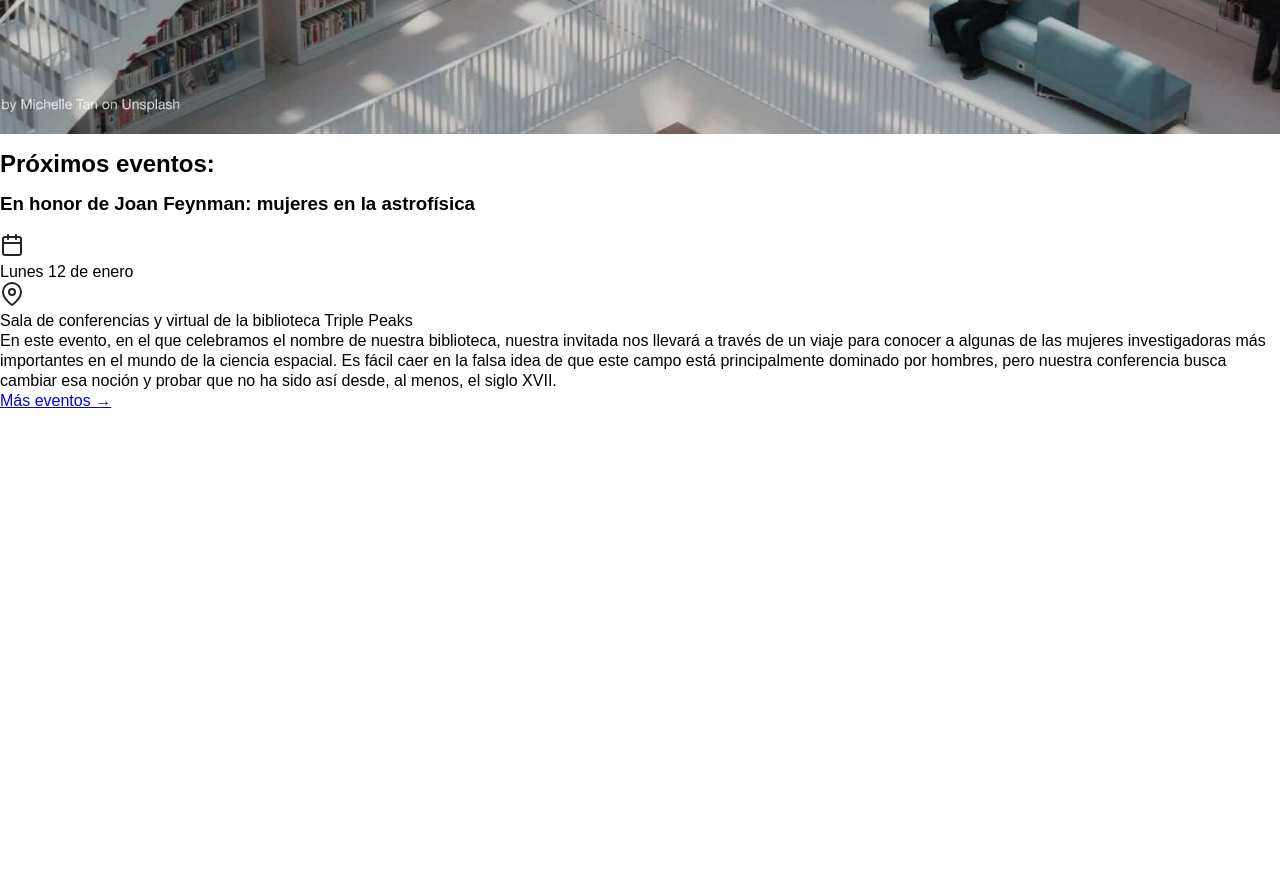
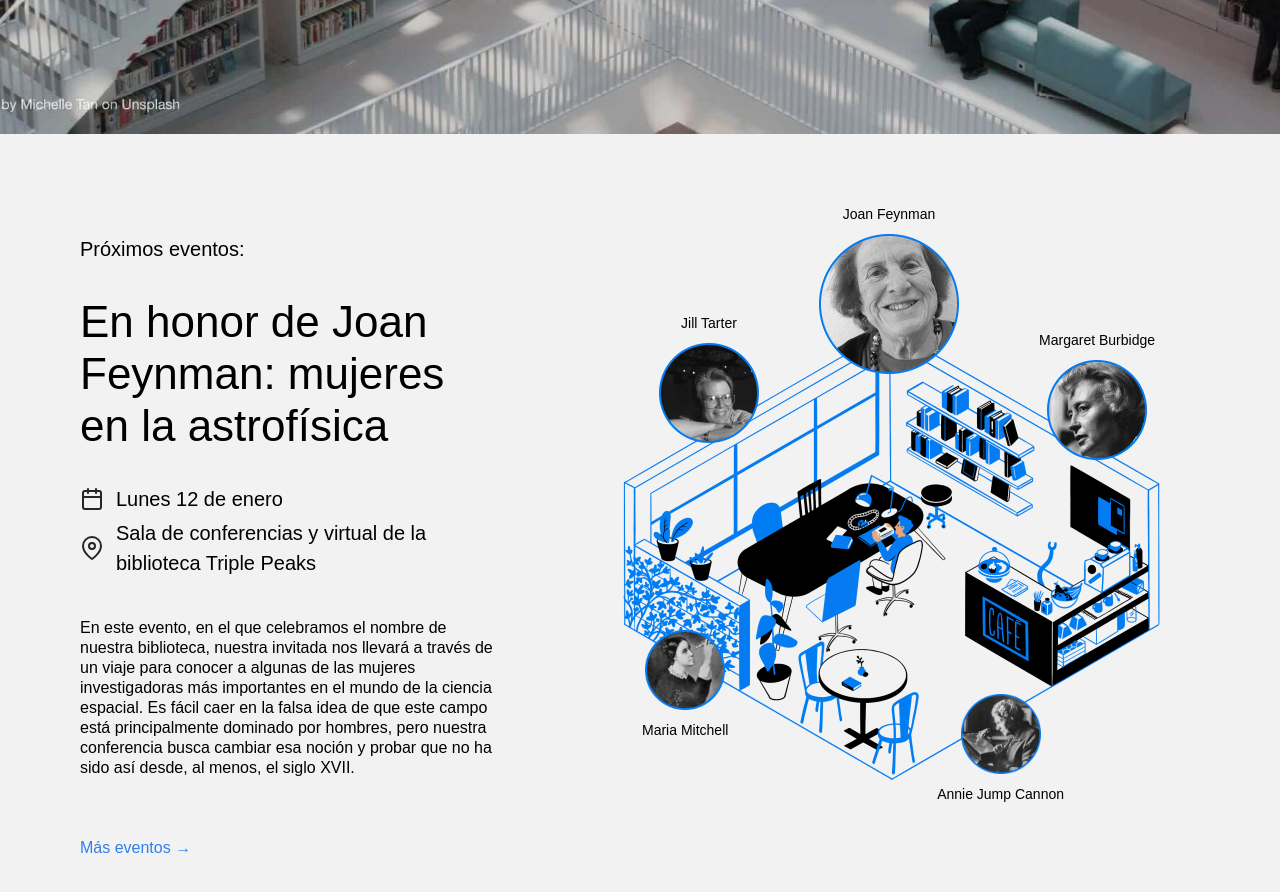
Before and after one commit to NorimNori/web_project_library_es, a plain HTML site: page index.html in a window 1280 px wide. Shown: the part 1960-2852 px from the top of the page. Before the commit the page ends 2371 px from the top, so only its background shows below. Drawn offline with Linux system fonts and the light colour scheme.

Commit message:
feat: add CSS styles for events section

```diff
--- a/index.html
+++ b/index.html
@@ -25,7 +25,7 @@
               >
             </li>
             <li>
-              <a class="nav__link">Eventos</a>
+              <a class="nav__link" href="#events">Eventos</a>
             </li>
             <li>
               <a class="nav__link">Conviértete en miembro</a>
@@ -138,7 +138,7 @@
           </ul>
         </section>
 
-        <section class="events">
+        <section id="events" class="events">
           <div class="events__content">
             <h2 class="events__heading">Próximos eventos:</h2>
             <h3 class="events__title">
@@ -175,6 +175,57 @@
             </p>
             <a href="#" class="events__more">Más eventos &rarr;</a>
           </div>
+          <div class="events__cover">
+            <img
+              src="./images/cafe.png"
+              alt="sala de cafe"
+              class="events__image"
+            />
+            <div class="person person_name_feynman">
+              <p class="person__caption">Joan Feynman</p>
+              <img
+                src="./images/person_feynman.png"
+                alt="rostro de Feynman"
+                class="person__image person__image_size_l"
+              />
+            </div>
+
+            <div class="person person_name_burbidge">
+              <p class="person__caption">Margaret Burbidge</p>
+              <img
+                src="./images/person_burbidge.png"
+                alt="rostro de burbidge"
+                class="person__image person__image_size_m"
+              />
+            </div>
+
+            <div class="person person_name_cannon">
+              <img
+                src="./images/person_cannon.png"
+                alt="rostro de cannon"
+                class="person__image person__image_size_s"
+              />
+              <p class="person__caption">Annie Jump Cannon</p>
+            </div>
+
+            <div class="person person_name_mitchell">
+              <img
+                src="./images/person_mitchell.png"
+                alt="rostro de mitchell"
+                class="person__image person__image_size_s"
+              />
+              <p class="person__caption">Maria Mitchell</p>
+            </div>
+
+            <div class="person person_name_tarter">
+              <p class="person__caption">Jill Tarter</p>
+              <img
+                src="./images/person_tarter.png"
+                alt="rostro de tarter"
+                class="person__image person__image_size_m"
+              />
+            </div>
+          </div>
         </section>
       </main>
     </div>
--- a/styles/style.css
+++ b/styles/style.css
@@ -166,3 +166,132 @@ p {
   color: #838383;
   margin-top: auto;
 }
+
+.events {
+  padding: 100px 0 120px 80px;
+  display: flex;
+  align-items: start;
+  justify-content: space-between;
+  box-sizing: border-box;
+  background-color: #f2f2f2;
+}
+
+.events__content {
+  flex-basis: 580px;
+}
+
+.events__heading {
+  font-size: 20px;
+  font-weight: 500;
+  line-height: 30px;
+  margin: 0;
+}
+
+.events__title {
+  font-size: 44px;
+  font-weight: 500;
+  line-height: 52px;
+  margin: 32px 0 0;
+}
+
+.events__info-section {
+  margin-top: 32px;
+}
+
+.event-info__item {
+  display: flex;
+  align-items: center;
+  margin-bottom: 4px;
+  font-weight: 500;
+}
+
+.event-info__icon {
+  background-repeat: no-repeat;
+  background-position: center;
+  margin-right: 12px;
+  width: 24px;
+  height: 24px;
+}
+
+.event-info__text {
+  font-size: 20px;
+  font-weight: 500;
+  line-height: 30px;
+  margin: 0;
+}
+
+.events__description {
+  margin: 40px 0 60px;
+}
+
+.events__more {
+  color: #2f80ed;
+  text-decoration: none;
+}
+
+.events__cover {
+  flex-grow: 1;
+  flex-shrink: 0;
+  flex-basis: 780px;
+  max-width: 780px;
+  position: relative;
+}
+
+.events__image {
+  max-width: 100%;
+}
+
+.person {
+  position: absolute;
+  display: flex;
+  align-items: center;
+  flex-direction: column;
+  gap: 10px;
+}
+
+.person_name_feynman {
+  top: -30px;
+  left: 319px;
+}
+
+.person_name_burbidge {
+  top: 96px;
+  right: 125px;
+}
+
+.person_name_cannon {
+  bottom: 18px;
+  right: 216px;
+}
+
+.person_name_mitchell {
+  bottom: 82px;
+  left: 142px;
+}
+
+.person_name_tarter {
+  top: 79px;
+  left: 159px;
+}
+
+.person__image {
+  max-width: 100%;
+}
+
+.person__image_size_l {
+  width: 140px;
+}
+
+.person__image_size_m {
+  width: 100px;
+}
+
+.person__image_size_s {
+  width: 80px;
+}
+
+.person__caption {
+  text-align: center;
+  font-size: 14px;
+  margin: 0;
+}
```
